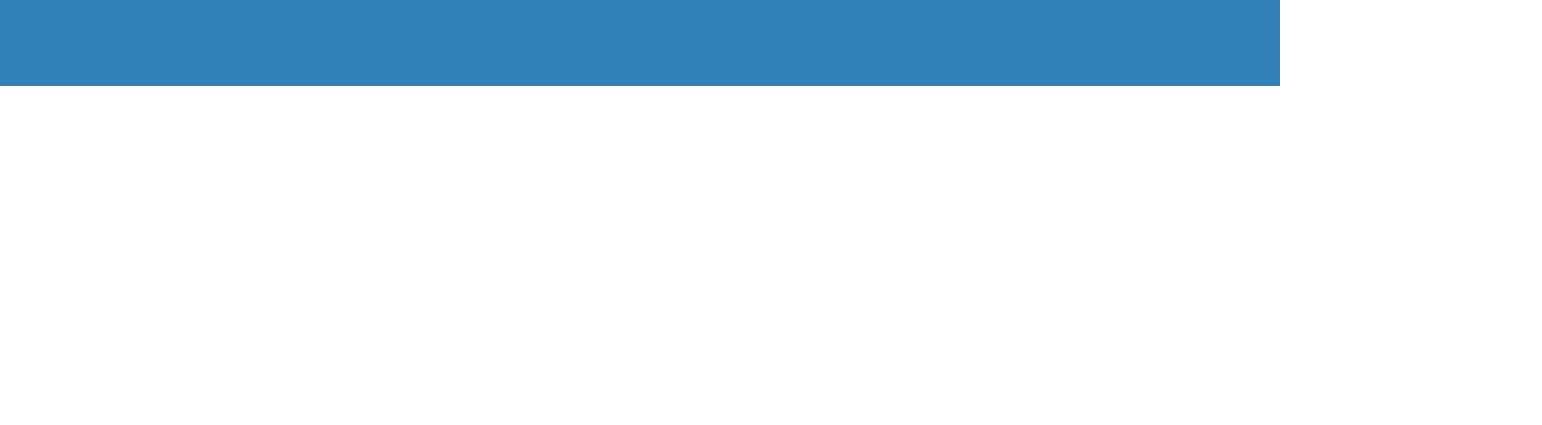
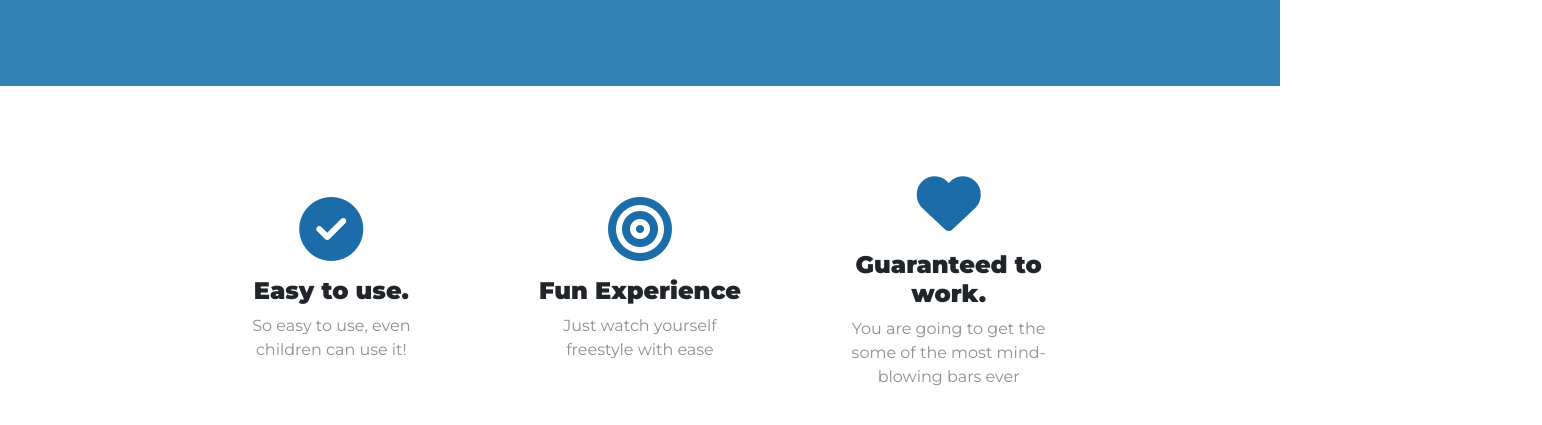
Before and after one commit to ikasare/FreeStyleGPT, a plain HTML site: page index.html in a window 1280 px wide. Shown: the part 619-1044 px from the top of the page, 1542 px wide, since content can reach past the window. Before the commit the page ends 800 px from the top, so only its background shows below. Drawn offline with nearby package versions, Linux system fonts and the light colour scheme.

Commit message:
images added

```diff
--- a/index.html
+++ b/index.html
@@ -37,10 +37,10 @@
             <nav class="navbar navbar-expand-lg navbar-dark">
                 <a class="navbar-brand" href="">freestyleGPT</a>
 
-                <div class="col-lg-6" style="padding-left: 60rem;">
+                <!-- <div class="col-lg-6" style="padding-left: 60rem;">
                     <button type="button" class="btn btn-lg btn-dark download-button"> Download</button>
 
-                </div>
+                </div> -->
             </nav>
 
             <div class="row">
@@ -55,4 +55,38 @@
         </div>
     </section>
 
+    <section class="white-section" id="features">
+
+        <div class="container-fluid">
+
+            <div class="row">
+                <div class="feature-box col-lg-4">
+                    <!-- <center> -->
+                    <i class="icon fas fa-check-circle fa-4x"></i>
+                    <h3 class="feature-title">Easy to use.</h3>
+                    <p>So easy to use, even children can use it!</p>
+                    <!-- </center> -->
+                </div>
+
+                <div class="feature-box col-lg-4">
+                    <!-- <center> -->
+                    <i class="icon fas fa-bullseye fa-4x"></i>
+                    <h3 class="feature-title">Fun Experience</h3>
+                    <p>Just watch yourself freestyle with ease</p>
+                    <!-- </center> -->
+                </div>
+
+                <div class="feature-box col-lg-4">
+                    <!-- <center> -->
+                    <span class="icon fas fa-heart fa-4x"></span>
+                    <h3 class="feature-title">Guaranteed to work.</h3>
+                    <p>You are going to get the some of the most mind-blowing bars ever</p>
+                    <!-- </center> -->
+                </div>
+            </div>
+
+        </div>
+
+    </section>
+
 </body>
```
Also changed, not shown: images/TechCrunch.png (added), images/bizinsider.png (added), images/dog-img.jpg (added), images/iphone6.png (added), images/lady-img.jpg (added), images/mashable.png (added), images/people.jpg (added), images/person.png (added), images/tnw.png (added), 1 other file.
